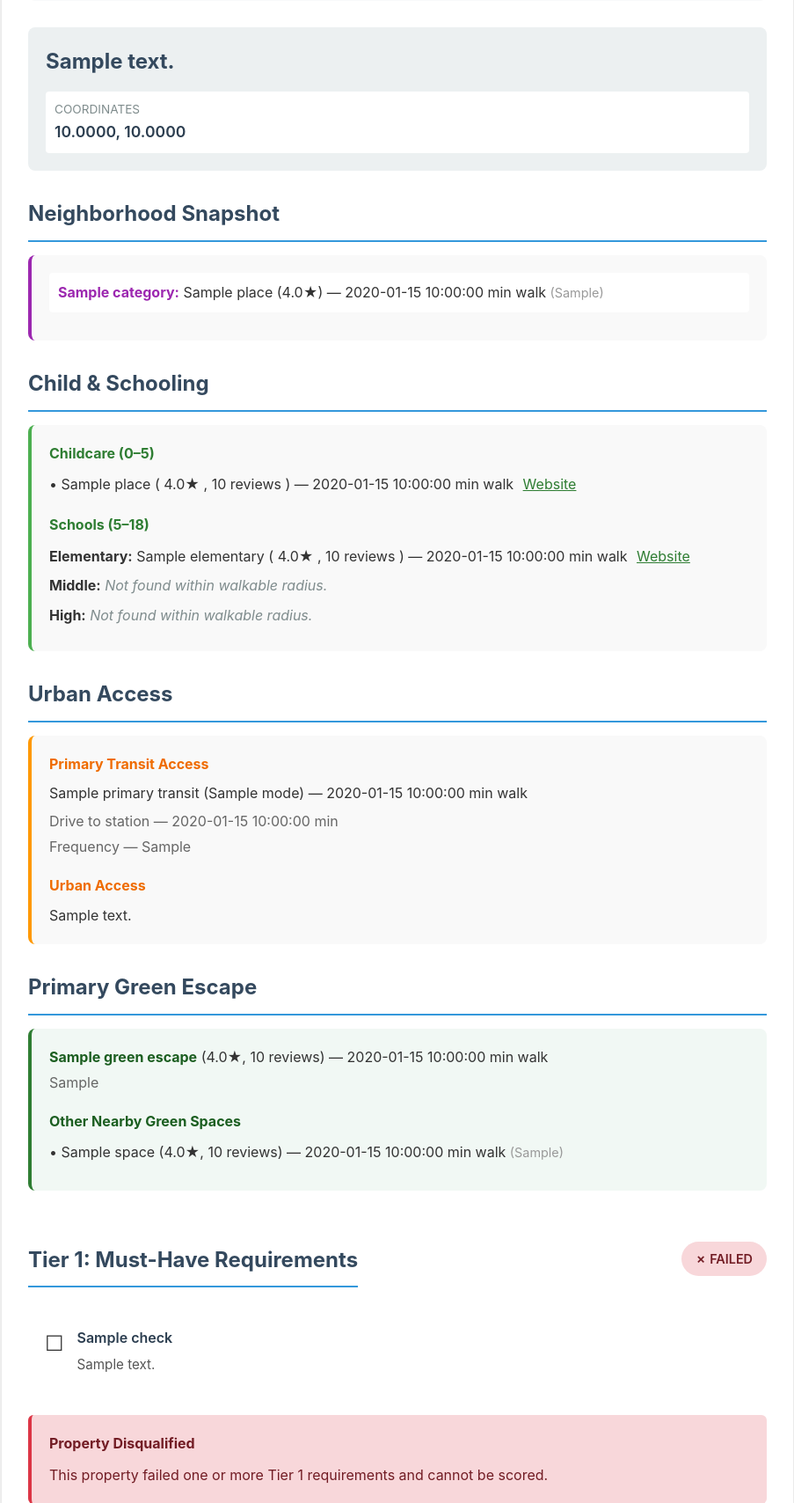
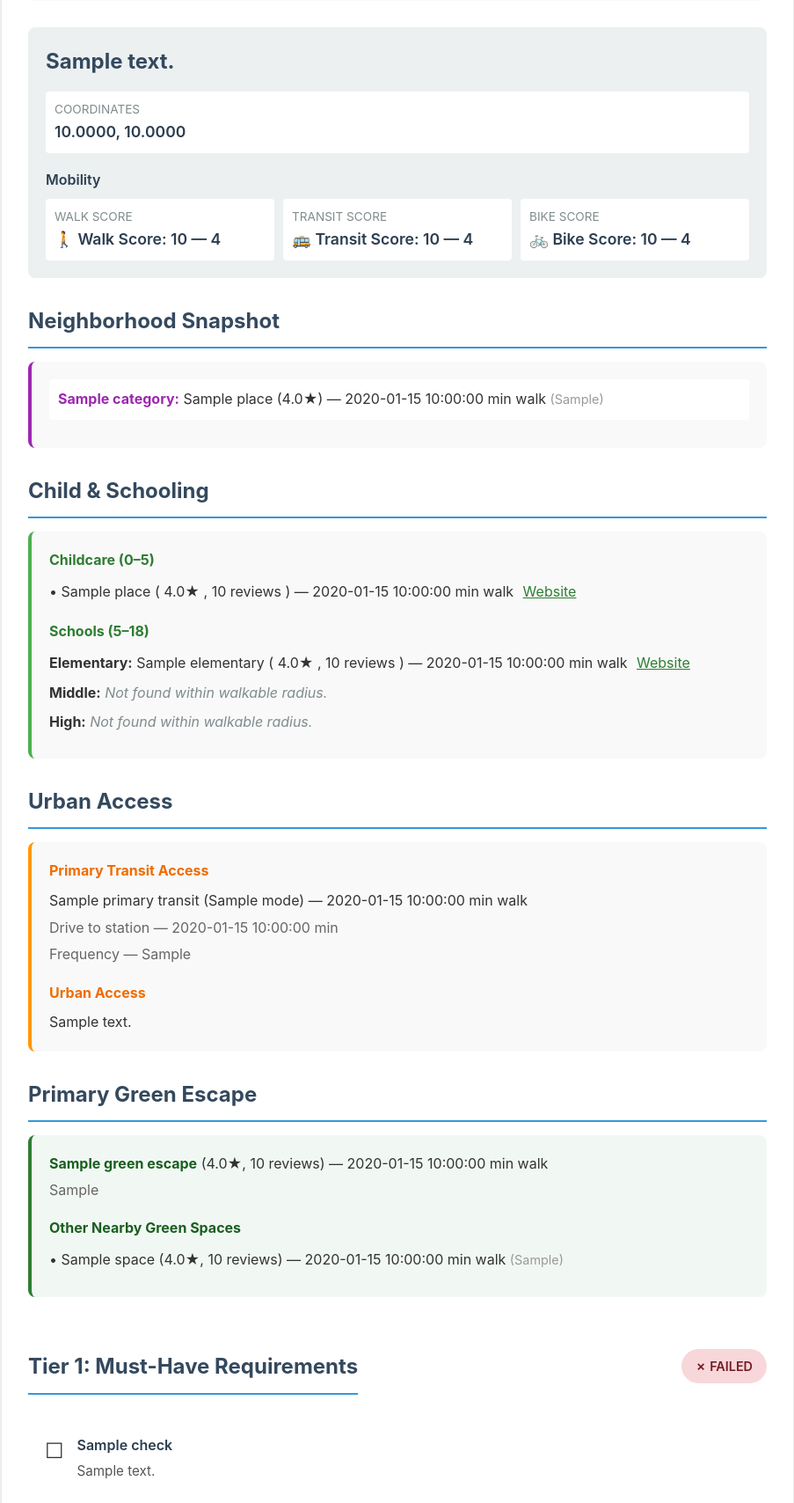
Before and after one commit to jbrowning24/NestCheck, a Flask app: template templates/index.html in a window 1280 px wide. Shown: the part 896-2604 px from the top of the page at 88% size, without its empty margins (188-1091 px from the left). Run offline with Flask 3, Linux system fonts and the light colour scheme; the template is opened without the code that fills it: most values are stand-ins (such as "Sample title", 1, 10 or a date in 2020).

Commit message:
Add bike score integration

```diff
--- a/templates/index.html
+++ b/templates/index.html
@@ -411,6 +411,41 @@
             <div class="info-value">{{ "%.4f"|format(result.coordinates.lat) }}, {{ "%.4f"|format(result.coordinates.lng) }}</div>
           </div>
         </div>
+        <div style="margin-top: 18px;">
+          <div style="font-weight: 600; color: #2c3e50; margin-bottom: 8px;">Mobility</div>
+          <div style="display: grid; grid-template-columns: repeat(auto-fit, minmax(220px, 1fr)); gap: 10px;">
+            <div class="info-item">
+              <div class="info-label">Walk Score</div>
+              <div class="info-value">
+                {% if result.walk_score %}
+                  🚶 Walk Score: {{ result.walk_score }}{% if result.walk_rating %} — {{ result.walk_rating }}{% endif %}
+                {% else %}
+                  Walk data not available
+                {% endif %}
+              </div>
+            </div>
+            <div class="info-item">
+              <div class="info-label">Transit Score</div>
+              <div class="info-value">
+                {% if result.transit_score %}
+                  🚌 Transit Score: {{ result.transit_score }}{% if result.transit_rating %} — {{ result.transit_rating }}{% endif %}
+                {% else %}
+                  Transit data not available
+                {% endif %}
+              </div>
+            </div>
+            <div class="info-item">
+              <div class="info-label">Bike Score</div>
+              <div class="info-value">
+                {% if result.bike_score %}
+                  🚲 Bike Score: {{ result.bike_score }}{% if result.bike_rating %} — {{ result.bike_rating }}{% endif %}
+                {% else %}
+                  Bike data not available
+                {% endif %}
+              </div>
+            </div>
+          </div>
+        </div>
       </div>
 
       <!-- NEIGHBORHOOD SNAPSHOT -->
```
Also changed, not shown: property_evaluator.py (+49 -0 lines).
